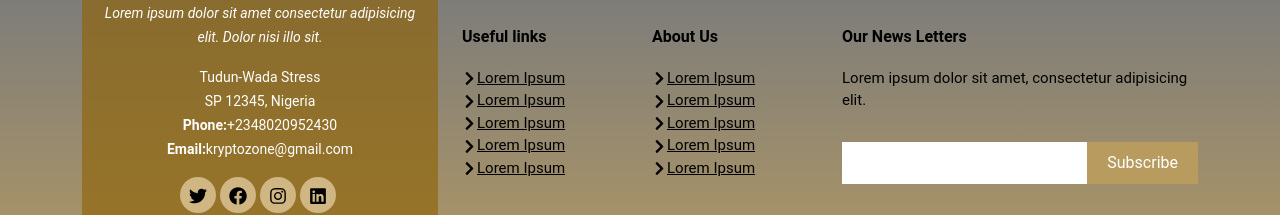
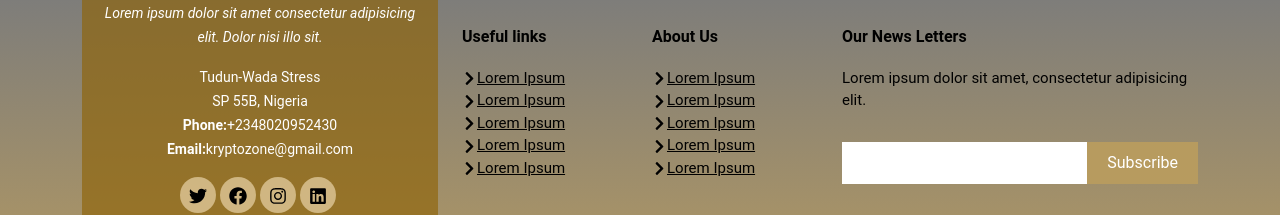
Before and after one commit to zeredogo/krypto-zone-charity, a React (Create React App) app: page / in a window 1280 px wide. Shown: the part 5343-5558 px from the top of the page. Built offline with nearby package versions, Linux system fonts and the light colour scheme.

Commit message:
updating commit

```diff
--- a/src/component/Footer.jsx
+++ b/src/component/Footer.jsx
@@ -15,7 +15,7 @@ const Footer = () => {
                     adipisicing elit. Dolor nisi illo sit.</em>
                 </p>
                 <p>Tudun-Wada Stress <br></br>
-                SP 12345, Nigeria
+                SP 55B, Nigeria
                   <strong> <br></br>
                       Phone:
                     </strong>
```
